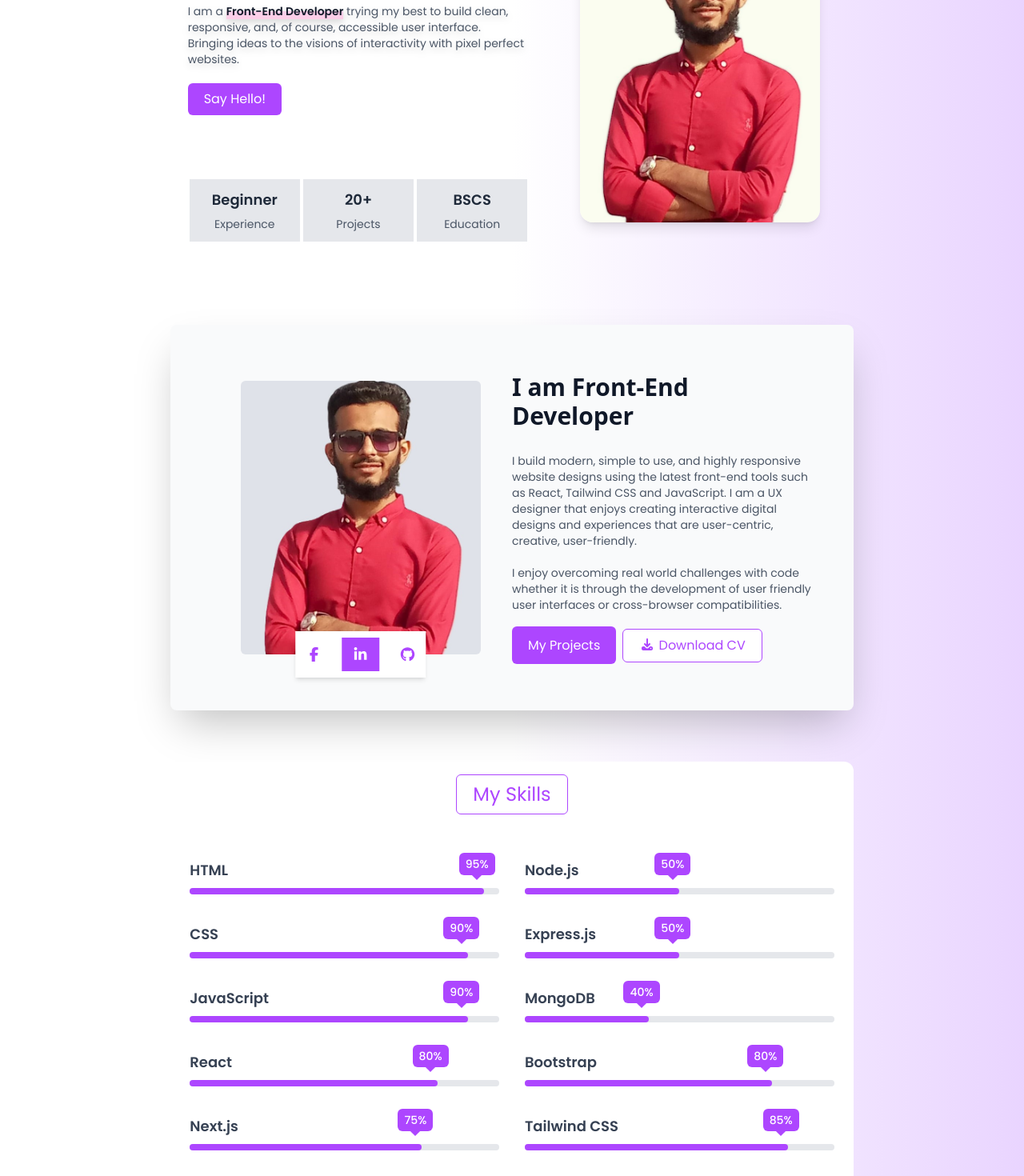
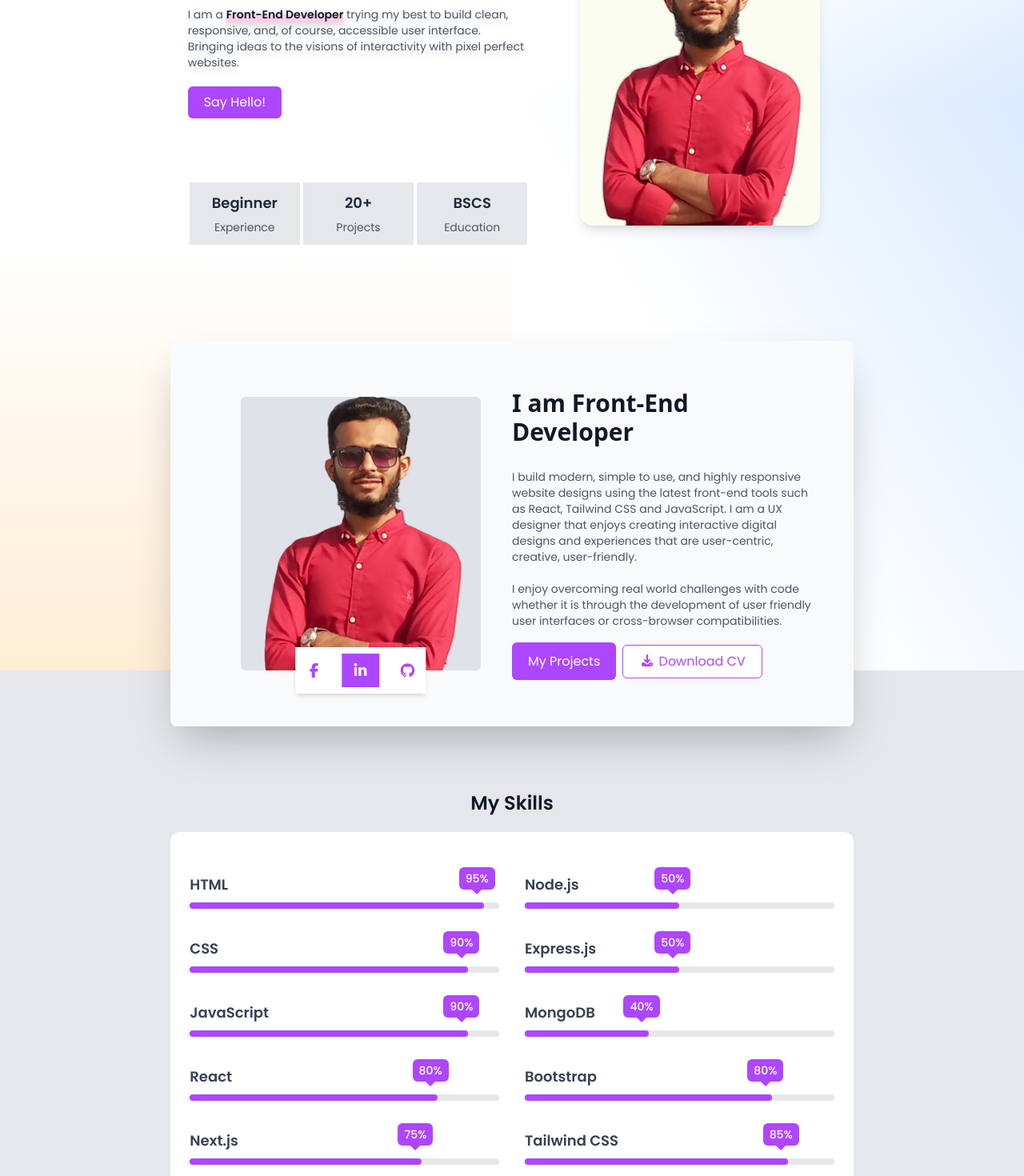
Before and after one commit to Muhammad-Anas-CodeMaestro/Muhammad_Anas_Protfolio, a Next.js app: page / in a window 1280 px wide. Shown: the part 300-1770 px from the top of the page at 80% size. Built offline with nearby package versions, Linux system fonts and the light colour scheme.

Commit message:
Minor changes

```diff
--- a/src/app/components/HomeSection.jsx
+++ b/src/app/components/HomeSection.jsx
@@ -3,7 +3,6 @@ import React, { useEffect, useRef, useState } from 'react'
 import { FontAwesomeIcon } from '@fortawesome/react-fontawesome'
 import { faFacebookF, faLinkedinIn, faGithub, } from '@fortawesome/free-brands-svg-icons'
 import { faDownload } from '@fortawesome/free-solid-svg-icons'
-import Link from 'next/link'
 
 function HomeSection() {
   const skillRef = useRef();
@@ -60,10 +59,17 @@ function HomeSection() {
 
   return (
     <>
-      <div className="relative w-full min-h-screen flex items-center justify-center">
-        <div className='bg-gradient-to-l from-purple-200 to-white absolute right-0 top-0 w-1/2 h-full z-0'></div>
+      <div className="relative w-full min-h-screen flex items-center justify-center bg-white">
+        <div className='absolute right-0 top-0 w-1/2 h-1/5 z-0 bg-gradient-to-br from-white via-white to-blue-100'>
+        </div>
+        <div className='bg-gradient-to-bl from-blue-100 via-white to-white absolute right-0 w-1/2 h-3/5 z-0'>
+        </div>
+        <div className='absolute left-0 top-0 w-1/2 h-3/5 bg-gradient-to-t from-orange-100 via-white to-white z-0'>
+        </div>
+        <div className='absolute bottom-0 w-full h-2/5 bg-gray-200 z-0'>
+        </div>
         <div className="w-2/3 mx-auto relative z-10">
-          <div className="flex justify-around items-center h-fit mt-12">
+          <div className="flex justify-around items-center h-fit mt-13">
             <div className="w-1/2">
               <h1 className="text-5xl text-gray-900 py-5">Hello, I'm Muhammad Anas</h1>
               <p className="w-full text-gray-600 text-sm drop-shadow-lg pb-5">
@@ -86,7 +92,7 @@ function HomeSection() {
               <img src="/DP.jpg" alt="AnasPicture" width={300} className='rounded-2xl  shadow-lg mx-auto' />
             </div>
           </div>
-          <div className="flex shadow-2xl px-12 py-15 my-16 bg-gray-50 rounded-lg items-center">
+          <div className="flex shadow-2xl px-12 py-15 my-20 bg-gray-50 rounded-lg items-center">
             <div className='w-fit relative mx-auto'>
               <img src="/Graybg.jpg" alt="AnasPicture" width={300} className='bg-transparent rounded-md' />
               <div className='flex items-center justify-center bg-white text-purple-500 text-lg px-3 py-2
@@ -111,9 +117,9 @@ function HomeSection() {
             </div>
           </div>
           <div className='mb-10'>
-            <div className="relative w-full bg-white rounded-xl px-6 py-4">
-              <h1 className="text-2xl text-purple-500 rounded-md border px-5 py-2 w-fit mx-auto mb-5">My Skills</h1>
-              <div ref={skillRef} className='flex gap-x-8'>
+            <div className="relative w-full">
+              <h1 className="text-2xl font-semibold text-gray-900 w-fit mx-auto mb-5">My Skills</h1>
+              <div ref={skillRef} className='flex gap-x-8 bg-white rounded-xl px-6 py-4'>
                 <div className='w-1/2'>
                   {skillLeft.map((skill, inder) => (
                     <div key={inder} className="my-9">
```
